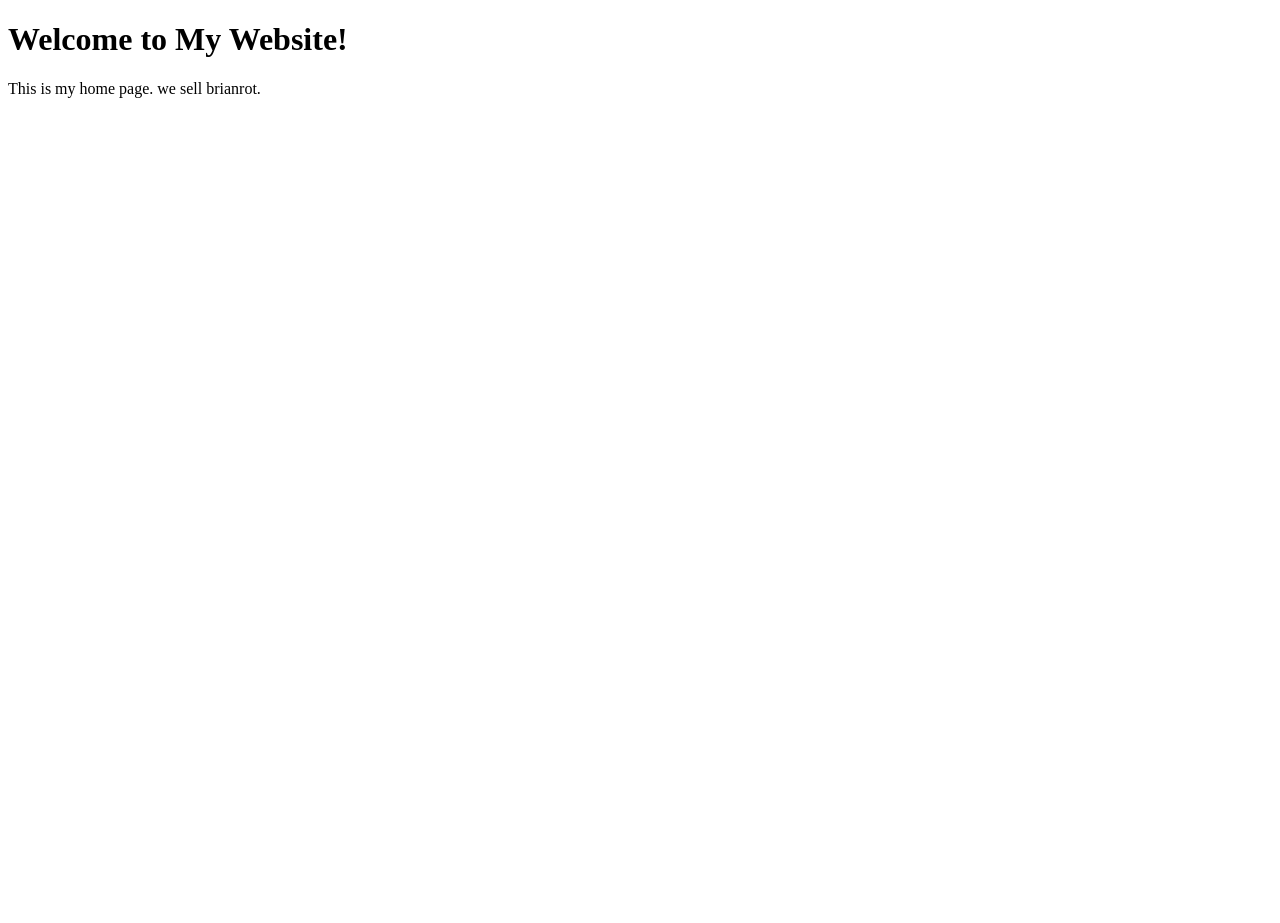
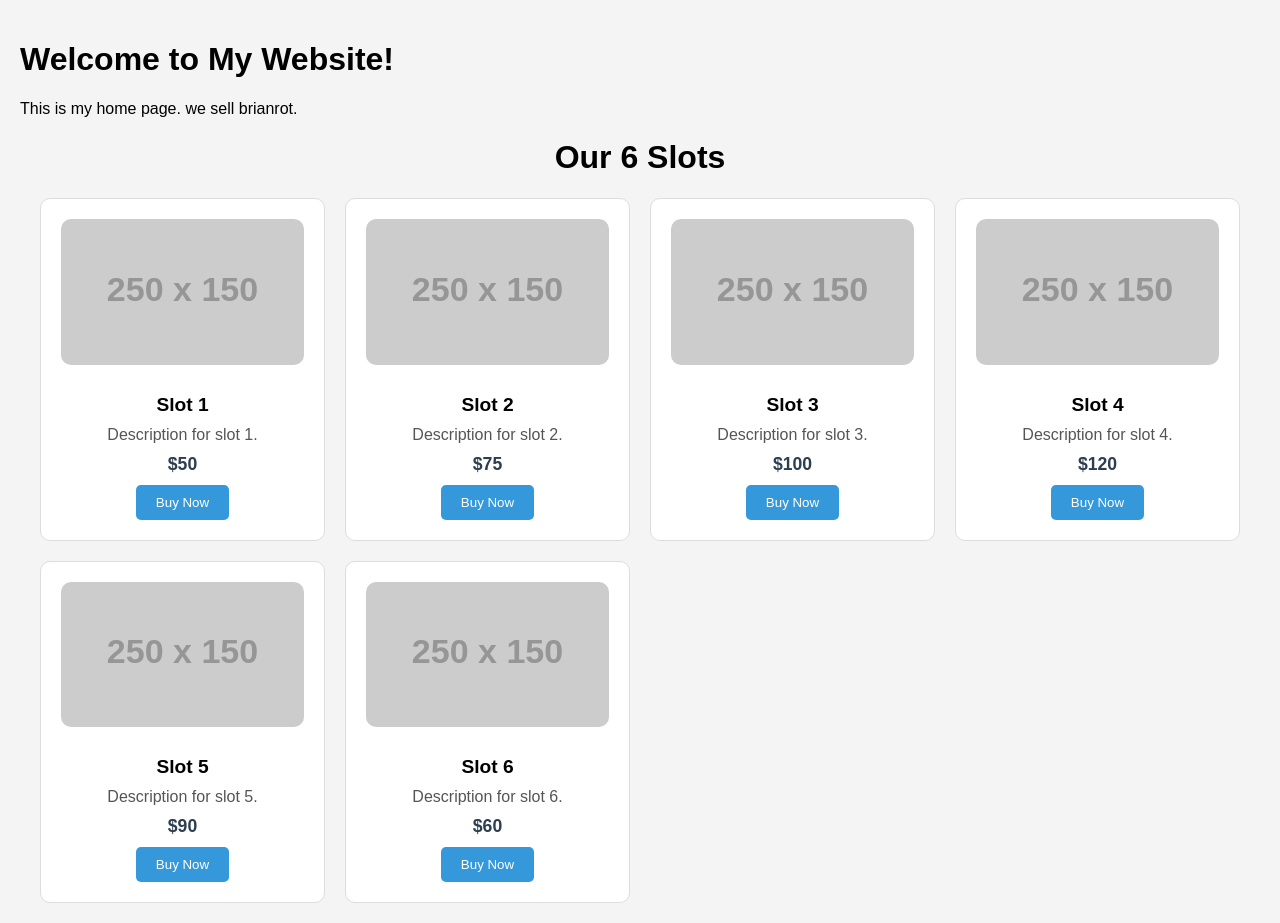
Before and after one commit to SwordBloxian/SwordBloxian.github.io, a plain HTML site: page index.html in a window 1280 px wide. Before the commit the page ends 800 px from the top, so only its background shows below. Drawn offline with Linux system fonts and the light colour scheme; placeholder pictures from the web are drawn by us.

Commit message:
Update index.html

```diff
--- a/index.html
+++ b/index.html
@@ -8,3 +8,138 @@
   <p>This is my home page. we sell brianrot.</p>
 </body>
 </html>
+<!DOCTYPE html>
+<html lang="en">
+<head>
+  <meta charset="UTF-8">
+  <meta name="viewport" content="width=device-width, initial-scale=1.0">
+  <title>6 Slots with Prices</title>
+  <style>
+    body {
+      font-family: Arial, sans-serif;
+      background-color: #f4f4f4;
+      margin: 0;
+      padding: 20px;
+    }
+
+    .slots-container {
+      display: grid;
+      grid-template-columns: repeat(auto-fit, minmax(250px, 1fr));
+      gap: 20px;
+      max-width: 1200px;
+      margin: 0 auto;
+    }
+
+    .slot {
+      background-color: #fff;
+      border: 1px solid #ddd;
+      border-radius: 10px;
+      text-align: center;
+      padding: 20px;
+      transition: transform 0.3s, box-shadow 0.3s;
+    }
+
+    .slot:hover {
+      transform: translateY(-5px);
+      box-shadow: 0 8px 15px rgba(0,0,0,0.2);
+    }
+
+    .slot img {
+      max-width: 100%;
+      border-radius: 10px;
+      margin-bottom: 15px;
+    }
+
+    .slot h3 {
+      margin: 10px 0;
+      font-size: 1.2rem;
+    }
+
+    .slot p {
+      margin: 10px 0;
+      color: #555;
+    }
+
+    .price {
+      font-weight: bold;
+      font-size: 1.1rem;
+      color: #2c3e50;
+      margin: 10px 0;
+    }
+
+    .slot button {
+      background-color: #3498db;
+      color: white;
+      border: none;
+      padding: 10px 20px;
+      border-radius: 5px;
+      cursor: pointer;
+      transition: background 0.3s;
+    }
+
+    .slot button:hover {
+      background-color: #2980b9;
+    }
+
+    @media (max-width: 600px) {
+      .slots-container {
+        grid-template-columns: 1fr;
+      }
+    }
+  </style>
+</head>
+<body>
+
+  <h1 style="text-align:center;">Our 6 Slots</h1>
+  <div class="slots-container">
+    <div class="slot">
+      <img src="https://via.placeholder.com/250x150" alt="Slot 1">
+      <h3>Slot 1</h3>
+      <p>Description for slot 1.</p>
+      <div class="price">$50</div>
+      <button>Buy Now</button>
+    </div>
+
+    <div class="slot">
+      <img src="https://via.placeholder.com/250x150" alt="Slot 2">
+      <h3>Slot 2</h3>
+      <p>Description for slot 2.</p>
+      <div class="price">$75</div>
+      <button>Buy Now</button>
+    </div>
+
+    <div class="slot">
+      <img src="https://via.placeholder.com/250x150" alt="Slot 3">
+      <h3>Slot 3</h3>
+      <p>Description for slot 3.</p>
+      <div class="price">$100</div>
+      <button>Buy Now</button>
+    </div>
+
+    <div class="slot">
+      <img src="https://via.placeholder.com/250x150" alt="Slot 4">
+      <h3>Slot 4</h3>
+      <p>Description for slot 4.</p>
+      <div class="price">$120</div>
+      <button>Buy Now</button>
+    </div>
+
+    <div class="slot">
+      <img src="https://via.placeholder.com/250x150" alt="Slot 5">
+      <h3>Slot 5</h3>
+      <p>Description for slot 5.</p>
+      <div class="price">$90</div>
+      <button>Buy Now</button>
+    </div>
+
+    <div class="slot">
+      <img src="https://via.placeholder.com/250x150" alt="Slot 6">
+      <h3>Slot 6</h3>
+      <p>Description for slot 6.</p>
+      <div class="price">$60</div>
+      <button>Buy Now</button>
+    </div>
+  </div>
+
+</body>
+</html>
```
